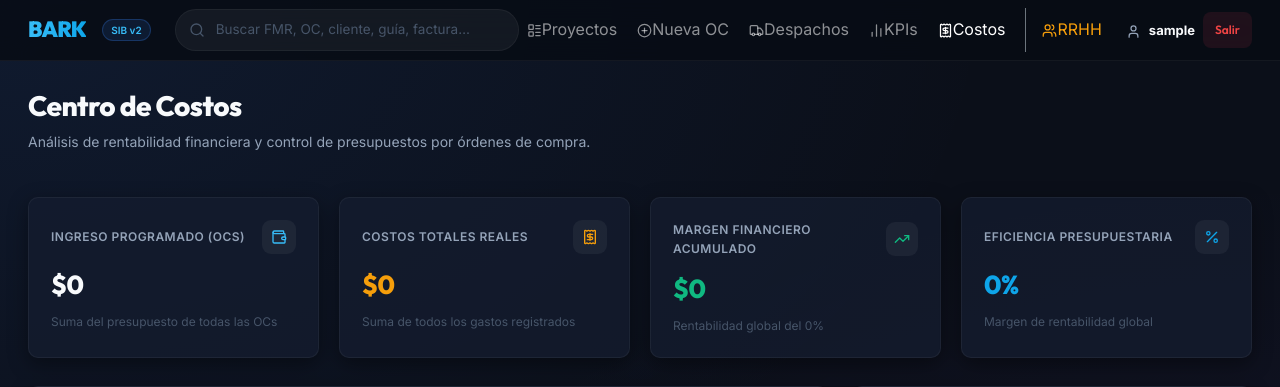
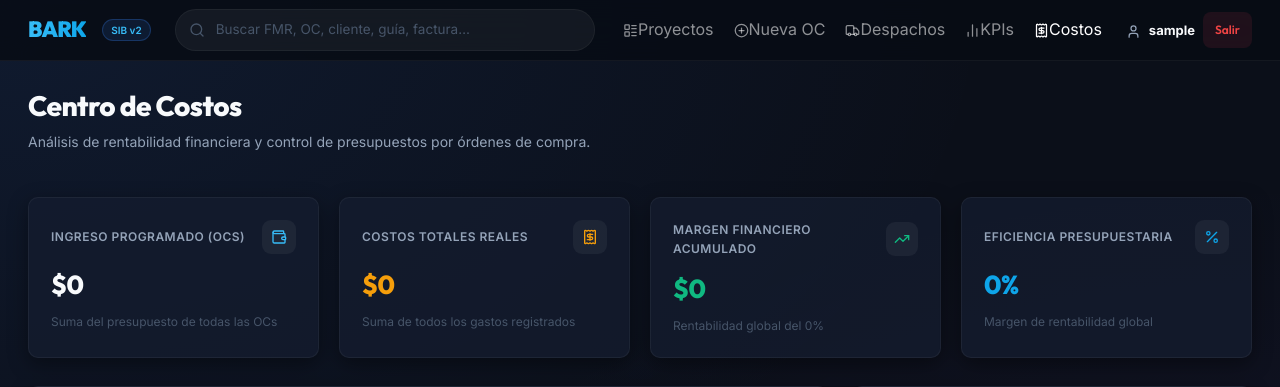
Before and after one commit to SangreL1/sib-bark, a Django app: page /centro-costos/ in a window 1280 px wide. Shown: the top 387 px of the page. Run offline with Django 5.2, Linux system fonts and the light colour scheme; the visitor is signed in with stand-in values (Sample User, id 1); data that the repository does not hold is empty.

Commit message:
Remove RRHH nav link

```diff
--- a/core/templates/core/base.html
+++ b/core/templates/core/base.html
@@ -166,11 +166,7 @@
             <i data-lucide="receipt" style="width:15px;height:15px;"></i> Costos
           </a>
         </li>
-        <li class="nav-item ms-lg-2 border-start border-secondary ps-lg-2">
-          <a href="{% url 'empleado_list' %}" class="nav-link {% if 'rrhh' in request.path %}active{% endif %}" style="color:var(--amber);">
-            <i data-lucide="users" style="width:15px;height:15px;"></i> RRHH
-          </a>
-        </li>
+
       </ul>
 
       <!-- User Controls -->
```
